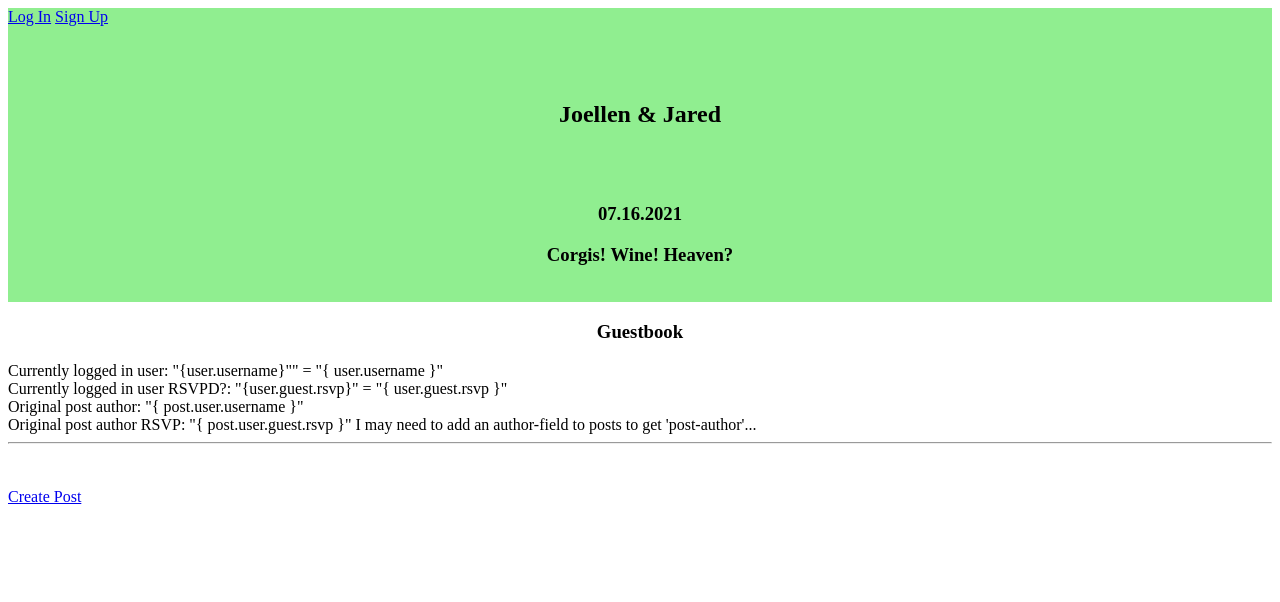
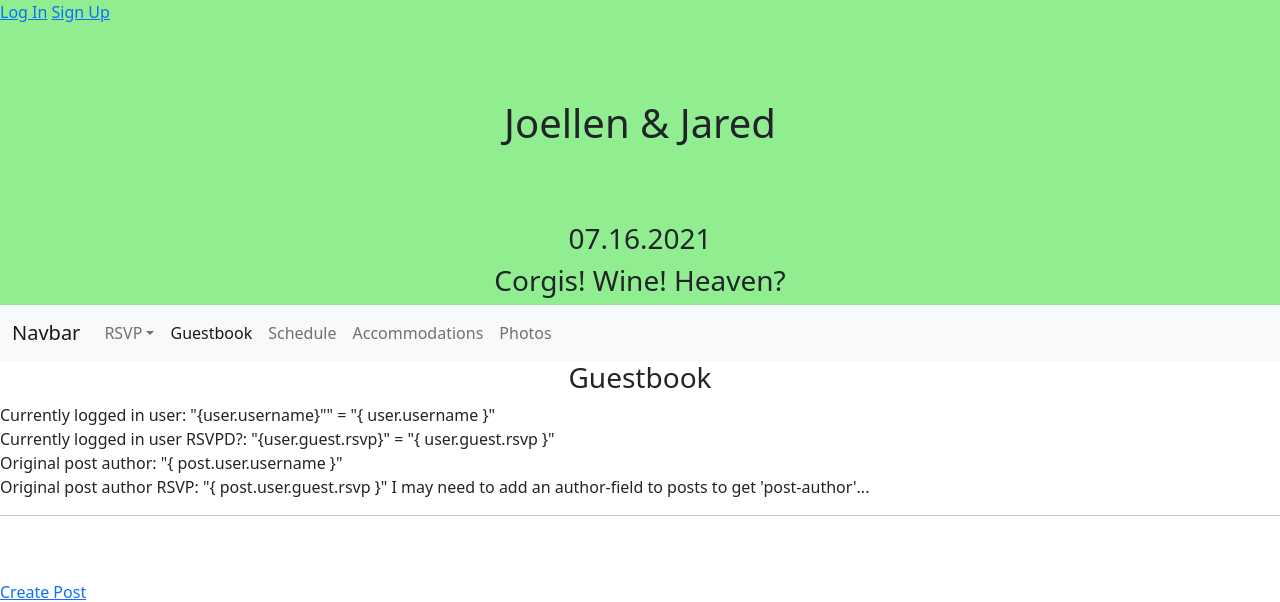
Before and after one commit to jstearne/wedding-capstone-project, a Django app: template main_app/templates/guestbook.html in a window 1280 px wide. Shown: the top 602 px of the page. Run offline with Django 3.2, Linux system fonts and the light colour scheme; the template is opened without the code that fills it, so the values that code supplies are empty.

Commit message:
Added subnav via Bootstrap per my wireframe, next add working links.

```diff
--- a/main_app/templates/base.html
+++ b/main_app/templates/base.html
@@ -1,14 +1,20 @@
 <!DOCTYPE html>
 <html lang="en">
+  <head>
+    <!-- Required meta tags -->
+    <meta charset="utf-8">
+    <meta name="viewport" content="width=device-width, initial-scale=1">
 
-<head>
-  <meta charset="UTF-8">
-  <meta http-equiv="X-UA-Compatible" content="IE=edge">
-  <meta name="viewport" content="width=device-width, initial-scale=1.0">
+    <!-- Bootstrap CSS -->
+    <link href="https://cdn.jsdelivr.net/npm/bootstrap@5.1.3/dist/css/bootstrap.min.css" rel="stylesheet" integrity="sha384-1BmE4kWBq78iYhFldvKuhfTAU6auU8tT94WrHftjDbrCEXSU1oBoqyl2QvZ6jIW3" crossorigin="anonymous">
 
-  <title>Wedding Site</title>
+  <title>Jo & Jared</title>
 </head>
+<!-- Option 1: Bootstrap Bundle with Popper -->
+<script src="https://cdn.jsdelivr.net/npm/bootstrap@5.1.3/dist/js/bootstrap.bundle.min.js" integrity="sha384-ka7Sk0Gln4gmtz2MlQnikT1wXgYsOg+OMhuP+IlRH9sENBO0LRn5q+8nbTov4+1p" crossorigin="anonymous"></script>
 
+
+<!--START base.html-->
 <nav>
 {% if user.is_authenticated %}
     <div class="navbar-menu navbar-end">
@@ -29,9 +35,16 @@
     </div>
 {% endif %}
 
+
+
+
+
 <style>
     nav{
         background-color: lightgreen;
+    }
+    .custom-toggler.navbar-toggler {
+        border-color: white;
     }
     h1 {
         text-align: center;
@@ -40,13 +53,55 @@
     h3 {
         text-align: center;
     }
+
 </style>
 
 <!--Website content for nav-->
 <h1>Joellen & Jared</h1>
 <h3>07.16.2021</h3>
 <h3>Corgis! Wine! Heaven?</h3>
-<br>
+
+<!--SUBNAV: secondary link nav at bottom of first nav-->
+<nav class="navbar navbar-expand-sm navbar-light bg-light">
+    <div class="container-fluid">
+      <a class="navbar-brand" href="#">Navbar</a>
+        <button class="navbar-toggler" type="button" data-bs-toggle="collapse" data-bs-target="#navbarTogglerDemo02" aria-controls="navbarTogglerDemo02" aria-expanded="false" aria-label="Toggle navigation">
+            <span class="navbar-toggler-icon"></span>
+        </button>
+    <!--Hamburger Menu-->
+      <div class="collapse navbar-collapse" id="navbarTogglerDemo02">
+        <ul class="navbar-nav me-auto mb-2 mb-lg-0">
+        <!--RSVP drop down menu inside of subnav drop down: Remove if I can't get links working later-->
+            <li class="nav-item dropdown">
+                <a class="nav-link dropdown-toggle" href="#" id="offcanvasNavbarDropdown" role="button" data-bs-toggle="dropdown" aria-expanded="false">
+                    RSVP</a>
+                <ul class="dropdown-menu" aria-labelledby="offcanvasNavbarDropdown">
+                    <li><a class="dropdown-item" href="#">RSVP: Attending!</a></li>
+                    <hr class="dropdown-divider">
+                    <li><a class="dropdown-item" href="#">Unable to Attend</a></li>
+                </ul>
+            </li>
+            <!--Rest of drop-down subnav links-->
+          <li class="nav-item">
+            <a class="nav-link active" aria-current="page" href="#">Guestbook</a>
+          </li>
+          <li class="nav-item">
+            <a class="nav-link" href="#">Schedule</a>
+          </li>
+          <li class="nav-item">
+            <a class="nav-link" href="#">Accommodations</a>
+          </li>
+          <li class="nav-item">
+            <a class="nav-link" href="#">Photos</a>
+          </li>
+        </ul>
+      </div>
+    </div>
+  </nav>
+<!--END SUBNAV-->
+
+
 </nav>
 
+
 {% block content %} {% endblock %}
--- a/main_app/templates/guestbook.html
+++ b/main_app/templates/guestbook.html
@@ -14,6 +14,21 @@ I may need to add an author-field to posts to get 'post-author'...
 
 <hr class="solid">
 {% for post in posts %}
+
+<!--Bootstrap card for every post in DB-->
+<div class="card">
+    <div class="card-header">
+      Quote
+    </div>
+    <div class="card-body">
+      <blockquote class="blockquote mb-0">
+        <p>A well-known quote, contained in a blockquote element.</p>
+        <footer class="blockquote-footer">Someone famous in <cite title="Source Title">Source Title</cite></footer>
+      </blockquote>
+    </div>
+  </div>
+<!--Bootstrap card-->
+
 
 
     POST TITLE: {{ post.title }}<br>
```
